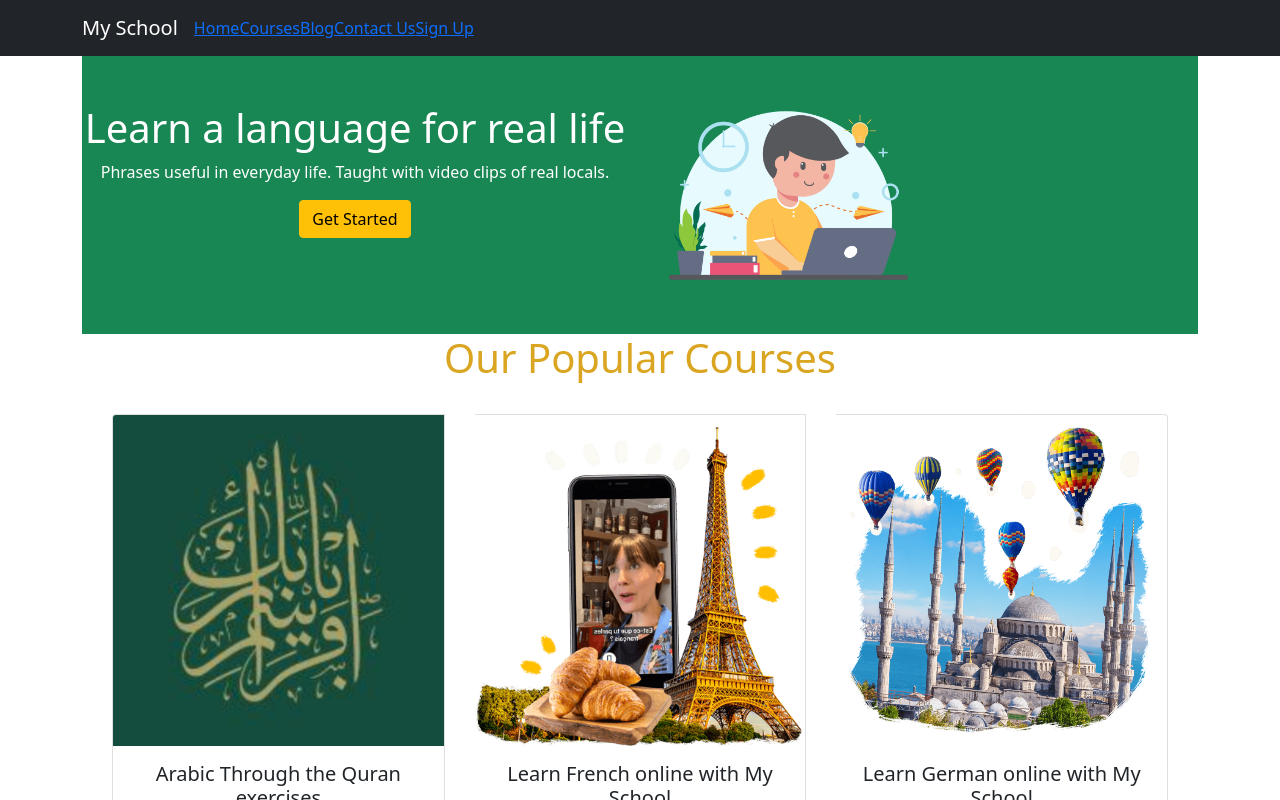
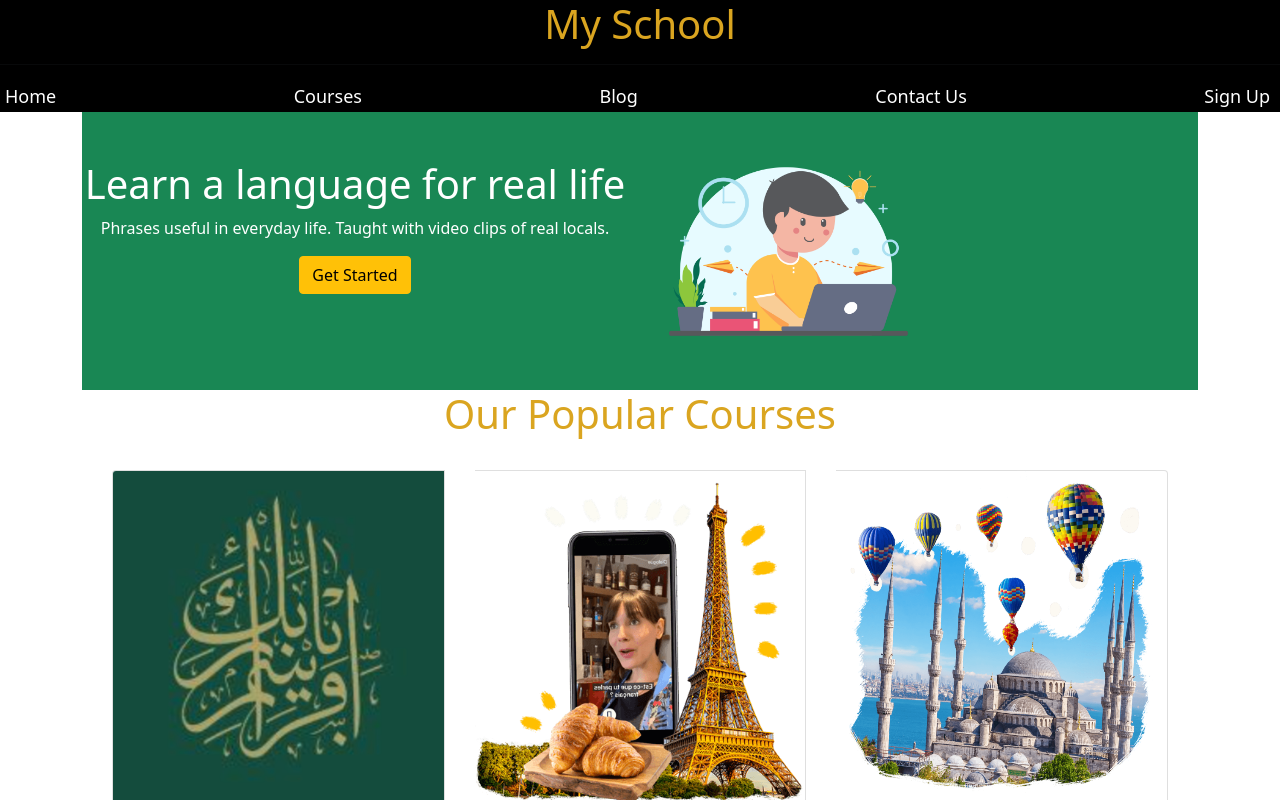
Before and after one commit to mehesultana/my-school, a React (Create React App) app: page / in a window 1280 px wide. Shown: the top 800 px of the page. Built offline with nearby package versions, Linux system fonts and the light colour scheme.

Commit message:
navbar update

```diff
--- /dev/null
+++ b/src/components/Header/Header.css
@@ -0,0 +1,17 @@
+.header {
+	text-align: center;
+	background-color: black;
+}
+
+.navbar a {
+	text-decoration: none;
+	color: white;
+	margin-right: 5px;
+	padding: 5px;
+	font-size: 18px;
+	line-height: 5px;
+}
+
+.navbar a:hover {
+	background-color: lightgray;
+}
--- a/src/components/Header/Header.js
+++ b/src/components/Header/Header.js
@@ -1,22 +1,20 @@
 import React from 'react';
-import { Container, Nav, Navbar } from 'react-bootstrap';
+import { Nav } from 'react-bootstrap';
 import { NavLink } from 'react-router-dom';
+import './Header.css';
 
 const Header = () => {
 	return (
-		<div>
-			<Navbar bg="dark" variant="dark">
-				<Container>
-					<Navbar.Brand to="/home">My School</Navbar.Brand>
-					<Nav className="me-auto">
+		<div className="header">
+			<h1 to="/home">My School</h1>
+			<hr />
+			<Nav className="navbar">
 				<NavLink to="/home">Home</NavLink>
 				<NavLink to="/courses">Courses</NavLink>
 				<NavLink to="/blog">Blog</NavLink>
 				<NavLink to="/contact">Contact Us</NavLink>
 				<NavLink to="/signup">Sign Up</NavLink>
 			</Nav>
-				</Container>
-			</Navbar>
 		</div>
 	);
 };
```
Also changed, not shown: src/images/MySchoolBanner.png (deleted), src/images/logo.png (added). Lines whose indentation alone changed are shown as unchanged.
